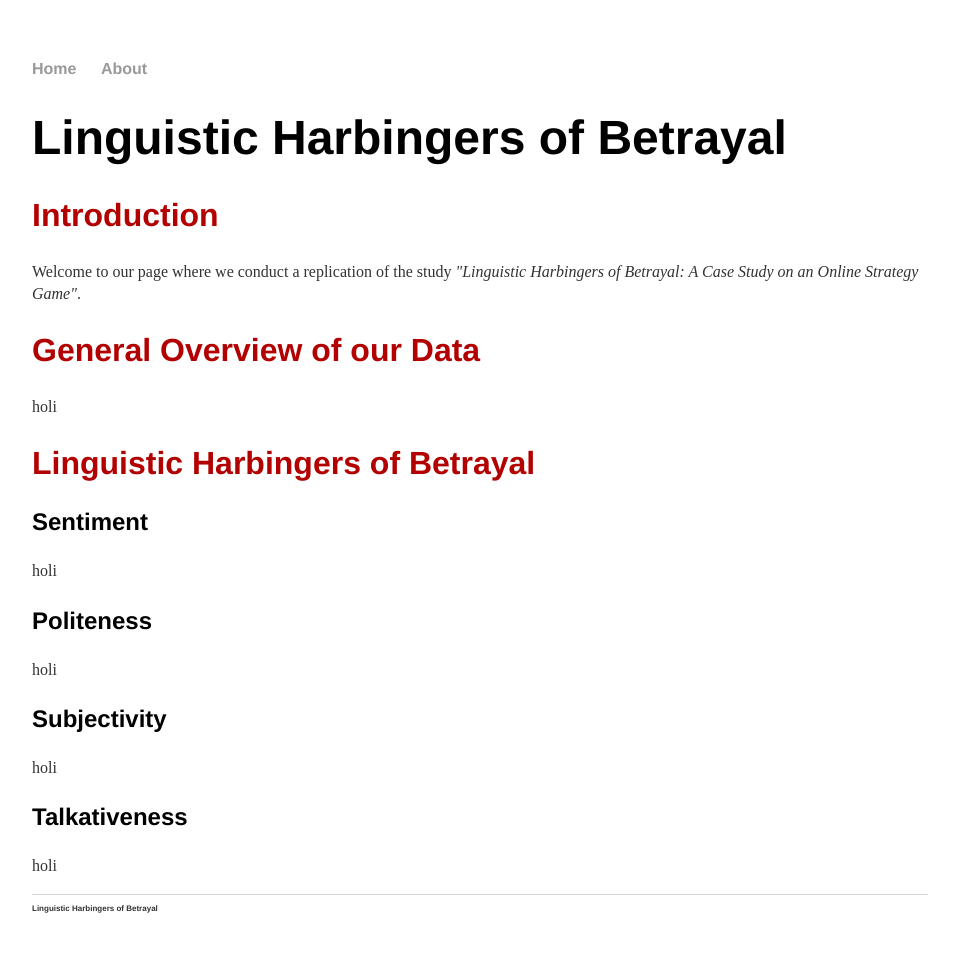
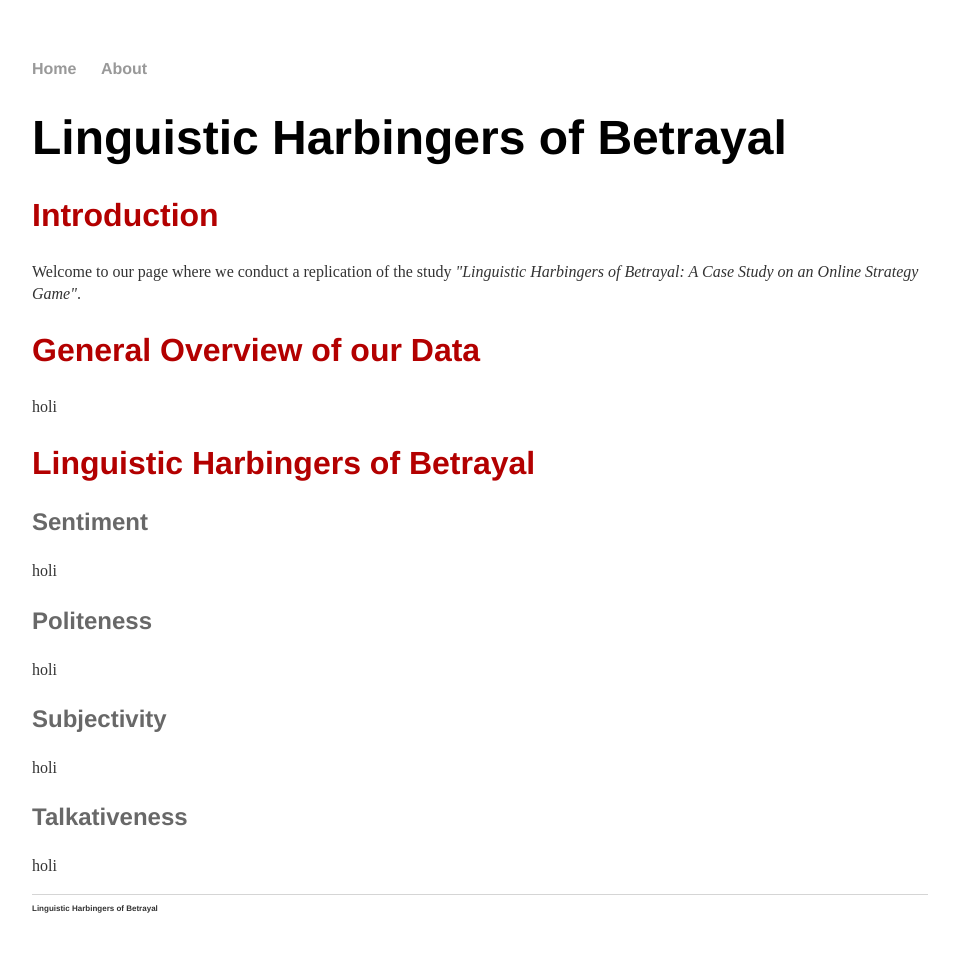
Before and after one commit to carrizo-git/carrizo-git.github.io, a Jekyll site: the page built from index.md, in a window 1280 px wide. Shown: the whole page, without its empty margins (160-1119 px from the left). Built offline with Jekyll 4.4.1, drawn with Linux system fonts in a browser that asks for light colours.

Commit message:
Update main.css

```diff
--- a/css/main.css
+++ b/css/main.css
@@ -30,8 +30,8 @@ h2 {
 }
 h3 {
     font-size: 1.5em;
-/*     color: #686868; */
-    font-family:'Helvetica', 'Arial', 'Sans-Serif';
+    color: #686868;
+    font-family:'Helvetica';
 }
 p {
     font-size: 1em;
```
